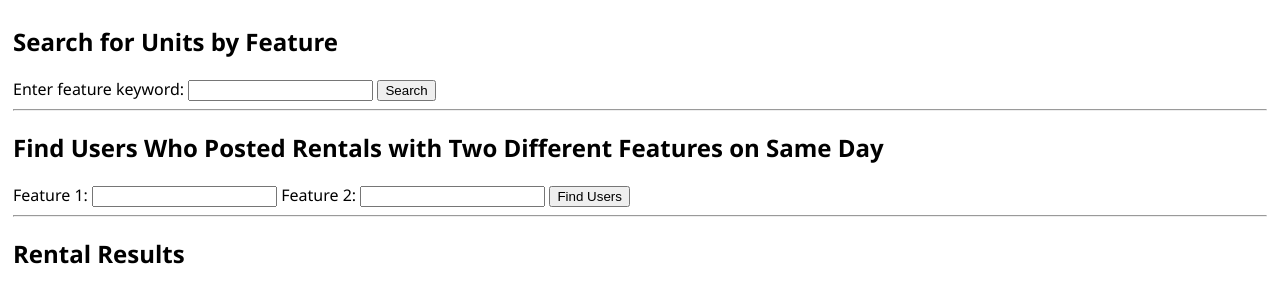
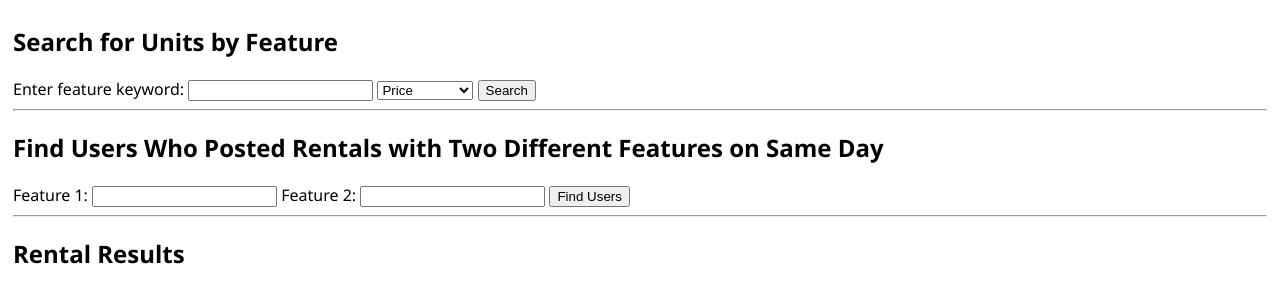
Before and after one commit to DergevorkianJadeCSUN/440Project-Group9, a Flask app: page /search in a window 1280 px wide. Shown: the part 47-336 px from the top of the page. Run offline with Flask 3, Linux system fonts and the light colour scheme; the visitor is signed in with stand-in values (Sample User, id 1); data that the repository does not hold is empty.

Commit message:
fixed sorting

```diff
--- a/webapp/auth.py
+++ b/webapp/auth.py
@@ -1,5 +1,7 @@
 from flask import Blueprint, render_template, request, flash, redirect, url_for
 from flask_login import login_user, logout_user, login_required, current_user
+from sqlalchemy import desc
+
 from .models import User, Rental
 from . import db
 from werkzeug.security import generate_password_hash, check_password_hash
@@ -58,7 +60,16 @@ def search():
     results = {}  # Ensure this is passed to prevent Jinja2 error
     if request.method == 'POST':
         terms = request.form.get('terms')
-        rentals = Rental.query.filter(Rental.features.like(f'%{terms}%')).all()
+        match request.form.get('sortby'):
+            case 'date':
+                sort = Rental.date
+            case 'price':
+                sort = Rental.price
+            case 'user':
+                sort = Rental.user
+            case _:
+                sort = Rental.date
+        rentals = Rental.query.filter(Rental.features.like(f'%{terms}%')).order_by(desc(sort)).all()
         return render_template('search.html', units=rentals, users=users, results=results)
 
     return render_template('search.html', units=Rental.query.all(), users=users, results=results)
--- a/webapp/templates/search.html
+++ b/webapp/templates/search.html
@@ -7,6 +7,11 @@
 <form method="POST" action="{{ url_for('auth.search') }}">
     <label for="terms">Enter feature keyword:</label>
     <input type="text" id="terms" name="terms">
+    <select name="sortby" id="sortby" required>
+            <option value="price">Price</option>
+            <option value="date">Date Posted</option>
+            <option value="user">User</option>
+        </select>
     <button type="submit">Search</button>
 </form>
 
```
